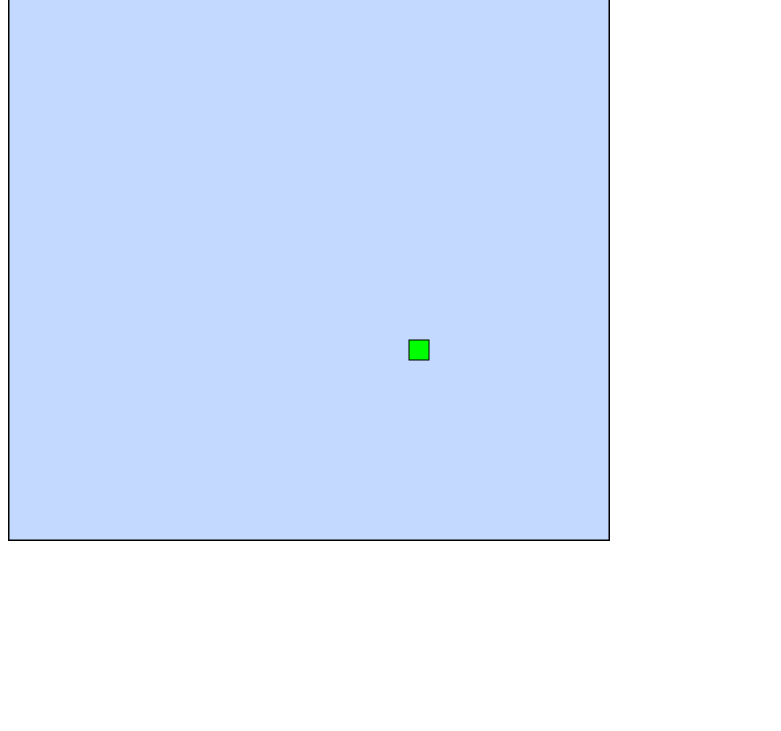
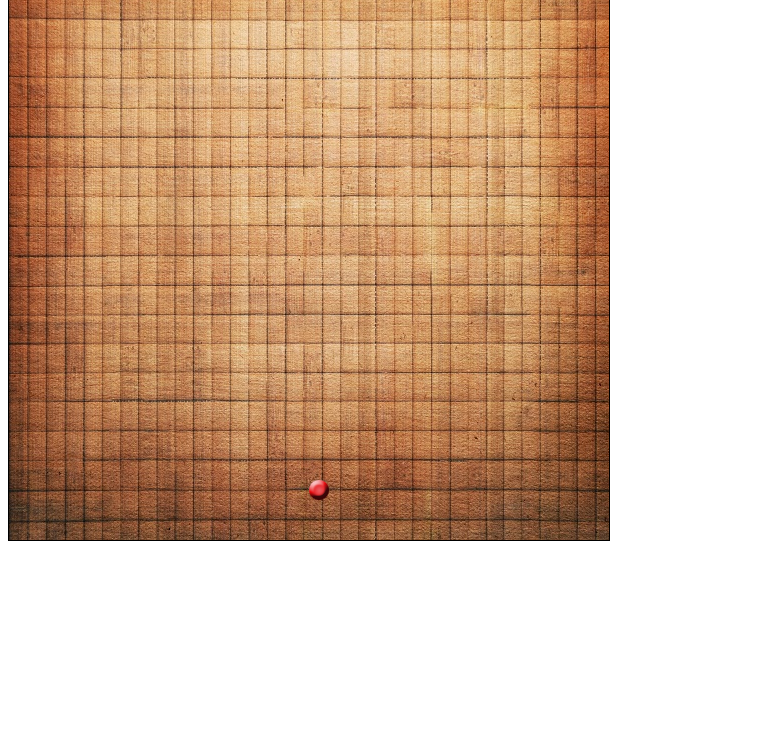
Before and after one commit to Archiolidius/snake_game, a plain HTML site: page index.html in a window 1280 px wide. Shown: the part 69-800 px from the top of the page, without its empty margins (0-781 px from the left). Drawn offline with Linux system fonts and the light colour scheme.

Commit message:
исправлен ряд багов, более красивая графика

```diff
--- a/_js/game.js
+++ b/_js/game.js
@@ -1,30 +1,38 @@
 function game() {
-
     var canvas = $('#canvas_snake')[0];
     var ctx = canvas.getContext('2d');
+    var h = $('#canvas_snake').height();
+    var w = $('#canvas_snake').width();
     var cur_x; //текущие координаты
     var cur_y;
     var length; //текущая длина змейки
-    var h = $('#canvas_snake').height();
-    var w = $('#canvas_snake').width();
     var direction;
     var snake_array;
     var cell_size = 20;
-    var speed = 80;
+    var speed = 85;
     var target_x;
     var target_y;
     var score = 0;
     var intervalID;
     var sound_target;
     var sound_fon;
-    $('.score').click(function(){one()});
+    var rand1_x;
+    var rand1_y;
+    var fon = new Image();  // Создание нового объекта ихображения
+    fon.src = '_img/fon.jpg';
+    var target = new Image();
+    target.src = '_img/target.jpg';
+    var snake_img = new Image();
+    snake_img.src = '_img/snake.png';
+    var target_img = new Image();
+    target_img.src = '_img/target.png';
 
     function init() {
+        direction = 'left';
+        snake();
+        create_target();
+        sound();
 
-        direction = 'left';
-        create_target();
-        snake();
-        sound()
         intervalID = setInterval(function () {
             draw_snake();
         }, speed);
@@ -33,8 +41,7 @@ function game() {
     init();
 
     function snake() {
-
-        length = 3;
+        length = 10;
         var start_y = 0; // начальное положение у
         snake_array = [];
         for (var i = w / cell_size; i < length + (w / cell_size); i++) {
@@ -43,24 +50,13 @@ function game() {
     }
 
     function draw_snake() {
+        ctx.drawImage(fon, 0,0);
 
-        //Рисуем canvas
-        ctx.fillStyle = "#C3D9FF";
-        ctx.fillRect(0, 0, w, h);
-        ctx.strokeStyle = "black";
-        ctx.strokeRect(0, 0, w, h);
-        //canvas
         cur_x = snake_array[0].x;
         cur_y = snake_array[0].y;
 
         for (var i = 0; i < length; i++) {
-
-            ctx.fillStyle = "#993300";
-            ctx.fillRect(snake_array[i].x, snake_array[i].y, cell_size, cell_size);
-            ctx.strokeStyle = "#330000";
-            ctx.strokeRect(snake_array[i].x, snake_array[i].y, cell_size, cell_size);
-
-
+            ctx.drawImage(snake_img, snake_array[i].x, snake_array[i].y, cell_size, cell_size);
         }
 
         if (direction == 'rigth') {
@@ -79,7 +75,10 @@ function game() {
             if (snake_array[i].x == cur_x && snake_array[i].y == cur_y) {
                 //speed = speed + 100000;
                 clearInterval(intervalID);
+                snake();
                 init();
+                cur_x = snake_array[0].x;
+                cur_y = snake_array[0].y;
                 score = 0;
                 $('.score').html('Очки:' + score);
                 sound_fon.pause();
@@ -95,10 +94,9 @@ function game() {
             length++;
             create_target();
             score++;
+
             sound_target = new Audio('media/3.ogg');
-
             sound_target.play();
-
             $('.score').html('Очки:' + score);
         }
         //проверяем столкновение
@@ -109,17 +107,28 @@ function game() {
 
     function create_target() {
         var max = h / cell_size;
-        var rand = Math.round(Math.random() * (max - 1));
-        target_x = rand;
-        target_y = rand;
+        var rand_x;
+        while (rand1_x == (rand_x = Math.round(Math.random() * (max - 1)))) {
+            rand1_x = rand_x;
+        }
+        var rand_y;
+        while (rand1_y == (rand_y = Math.round(Math.random() * (max - 1)))) {
+            rand1_y = rand_y;
+        }
+        target_x = rand_x;
+        target_y = rand_y;
+        for (var i = 0; i < length - 1; i++) {
+            if (snake_array[i].x / cell_size == target_x && snake_array[i].y / cell_size == target_y) {
+                target_x = Math.round(Math.random() * (max - 1));
+                target_y = Math.round(Math.random() * (max - 1));
+            }
+        }
+
 
     }
 
     function draw_target(x, y) {
-        ctx.fillStyle = "#00FF00";
-        ctx.fillRect(x * cell_size, y * cell_size, cell_size, cell_size);
-        ctx.strokeStyle = "black";
-        ctx.strokeRect(x * cell_size, y * cell_size, cell_size, cell_size);
+        ctx.drawImage(target_img, x * cell_size, y * cell_size, cell_size, cell_size);
     }
 
     function exceptions() {
@@ -211,7 +220,7 @@ function game() {
 
                 }
             }
-        }, 50);
+        }, 30);
     })
     /*if (e.keyCode == 119) {
      if (direction != 'down')
--- a/_js/main.js
+++ b/_js/main.js
@@ -1,5 +1,23 @@
-$(document).ready(function(){
-        game();
+$(document).ready(function () {
+    var canvas = $('#canvas_snake')[0];
+    var ctx = canvas.getContext('2d');
+    var h = $('#canvas_snake').height();
+    var w = $('#canvas_snake').width();
+    //Рисуем canvas
+
+    //canvas
+    //ctx.fillText("Fill text", 20, 50);
+    var game_status = 1;//menu
+    switch (game_status) {
+        case 0:
+        {
+            menu();
+            break;
+        }
+        case 1:
+        {
+            game();
+            break;
+        }
     }
-
-)
+    })
--- /dev/null
+++ b/_js/menu.js
@@ -0,0 +1,24 @@
+/**
+ * Created with JetBrains PhpStorm.
+ * User: Archi_000
+ * Date: 18.12.12
+ * Time: 14:42
+ * To change this template use File | Settings | File Templates.
+ */
+function menu(){
+    var canvas = $('#canvas_snake')[0];
+    var ctx = canvas.getContext('2d');
+    var h = $('#canvas_snake').height();
+    var w = $('#canvas_snake').width();
+
+    ctx.font = 'bold 30px sans-serif';
+    ctx.textBaseline = "middle";
+
+    ctx.strokeText("Stroke text", 20, 100);
+    $(ctx.strokeText).click(function(){
+        alert('dfdsf');
+    })
+
+
+
+}
--- a/index.html
+++ b/index.html
@@ -9,6 +9,7 @@
     <script src="_js/jquery-1.8.3.js"></script>
     <script src="_js/main.js"></script>
     <script src="_js/game.js"></script>
+    <script src="_js/menu.js"></script>
 </head>
 <body>
     <canvas width="600" height="600" id="canvas_snake"></canvas>
```
Also changed, not shown: _img/fon.jpg (added), _img/snake.png (added), _img/target.png (added).
